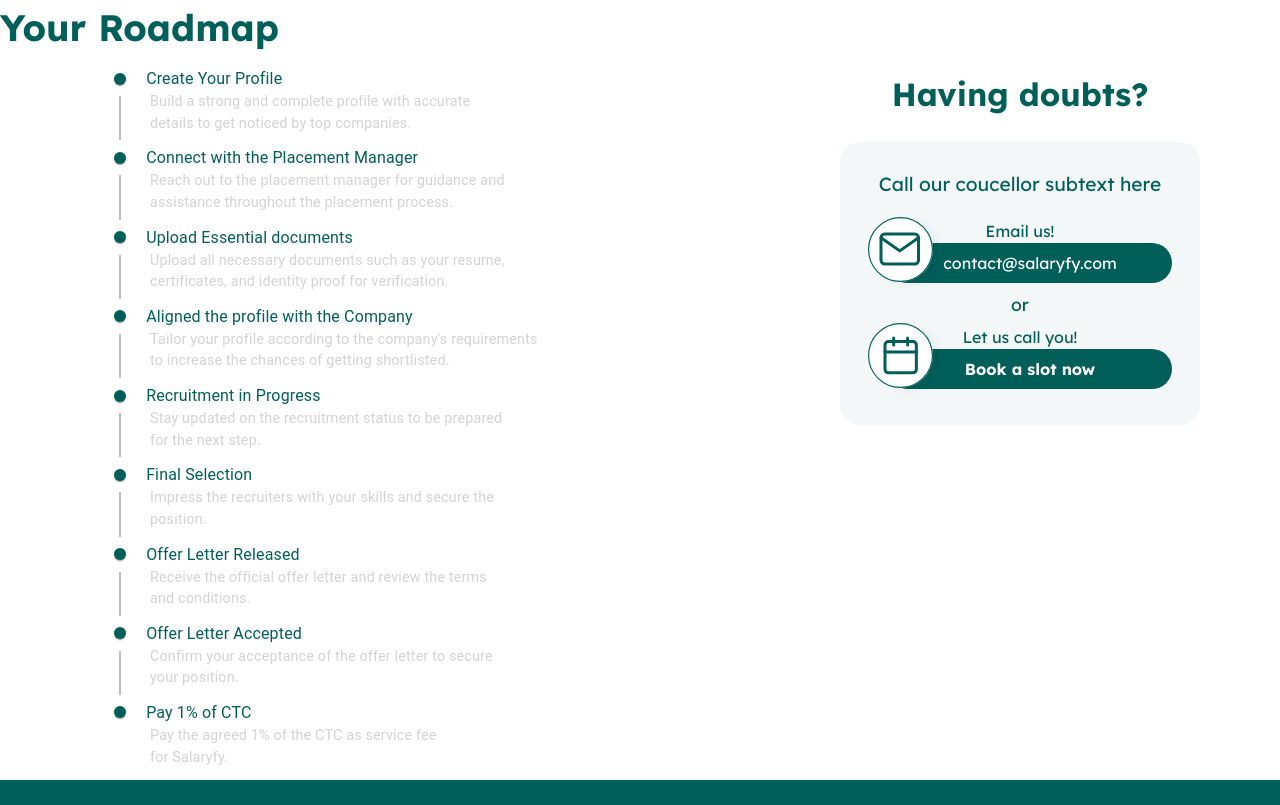
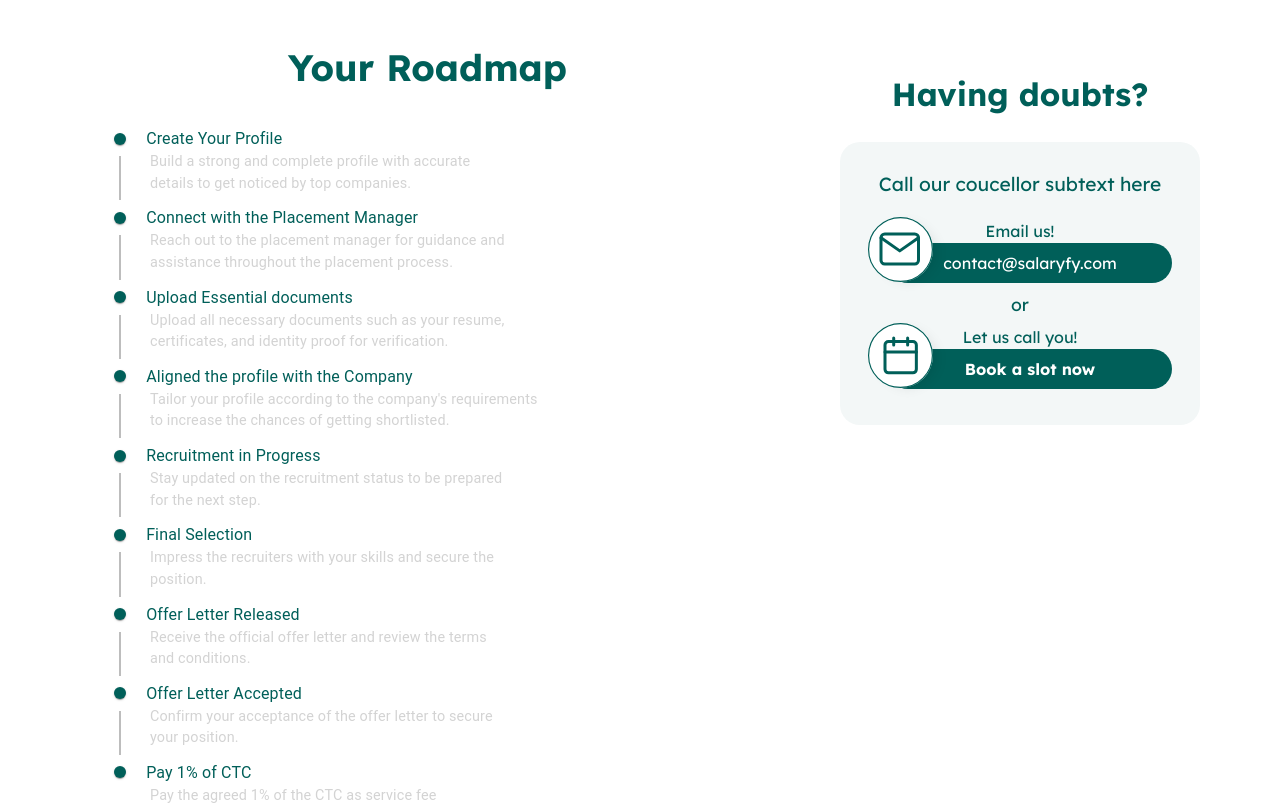
Before and after one commit to mayurkukade/Salaryfy, a React (Vite) app in the folder salaryfy/: page /roadmap in a window 1280 px wide. Shown: the top 805 px of the page. Built offline with nearby package versions, Linux system fonts and the light colour scheme.

Commit message:
Fix - Roadmap UI fix

```diff
--- a/salaryfy/src/pages/Roadmap.tsx
+++ b/salaryfy/src/pages/Roadmap.tsx
@@ -12,10 +12,10 @@ const Roadmap = () => {
       {/*Main Roadmap Div  */}
 
 
-      <div className="bg-offwhite ">
-        <div className="container  text-darkGreen flex flex-col  md:flex-row ">
-          <div className=" w-[70%]   text-[1.2rem] flex flex-col  md:text-[1.5rem] ">
-            <h1 className="text-[1.5rem] font-bold md:text-[2.3rem] " style={{marginRight:"14rem"}}>
+      <div className="bg-offwhite " >
+        <div className="container   text-darkGreen flex flex-col  md:flex-row ">
+          <div className=" w-[70%] pt-10 pb-10   text-[1.2rem] flex flex-col  md:text-[1.5rem] " >
+            <h1 className="text-[1.5rem] font-bold md:text-[2.3rem] ml-[18rem] pb-5">
               Your Roadmap
             </h1>
 
```
